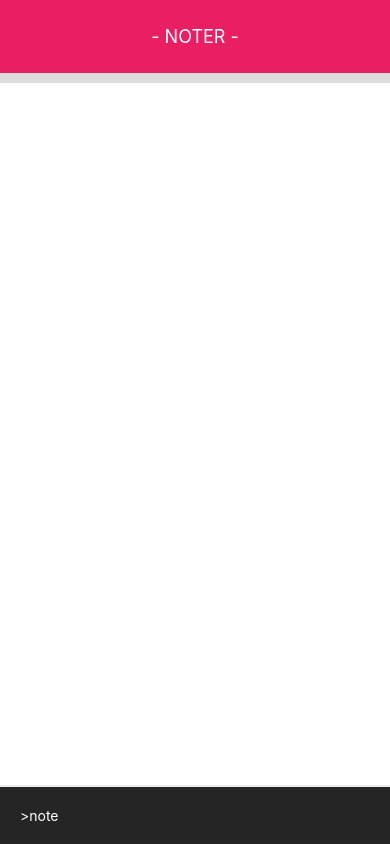
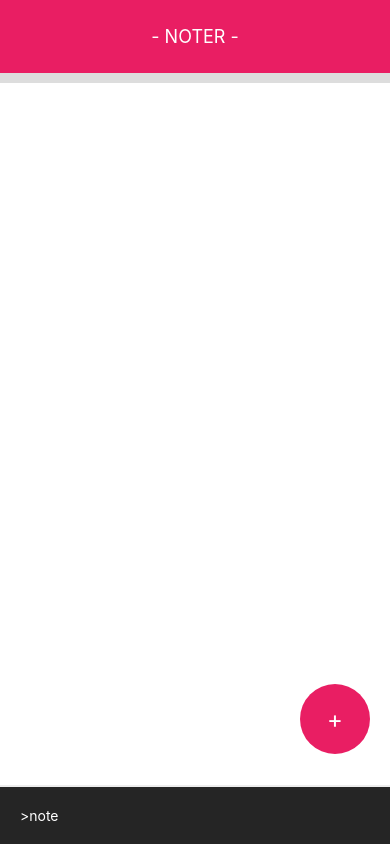
Before and after one commit to tushar1907/React-Native-To-Do-Application, a React Native app in the folder ToDoList/: screen / in a window 390 px wide. Built offline with nearby package versions, Linux system fonts and the light colour scheme.

Commit message:
Add button added

```diff
--- a/ToDoList/app/components/Main.js
+++ b/ToDoList/app/components/Main.js
@@ -36,6 +36,11 @@ export default class Main extends Component<Props> {
                 placeholder='>note'
                 placeholderTextColor='white'
                 underlineColorAndroid='transparent'></TextInput></View>
+
+                <TouchableOpacity style={styles.addButton}>
+                    <Text style={styles.addButtonText}>+</Text>
+
+                </TouchableOpacity>
             </View>
         );
     }
```
Also changed, not shown: ToDoList/app/components/Note.js (+34 -0 lines).
